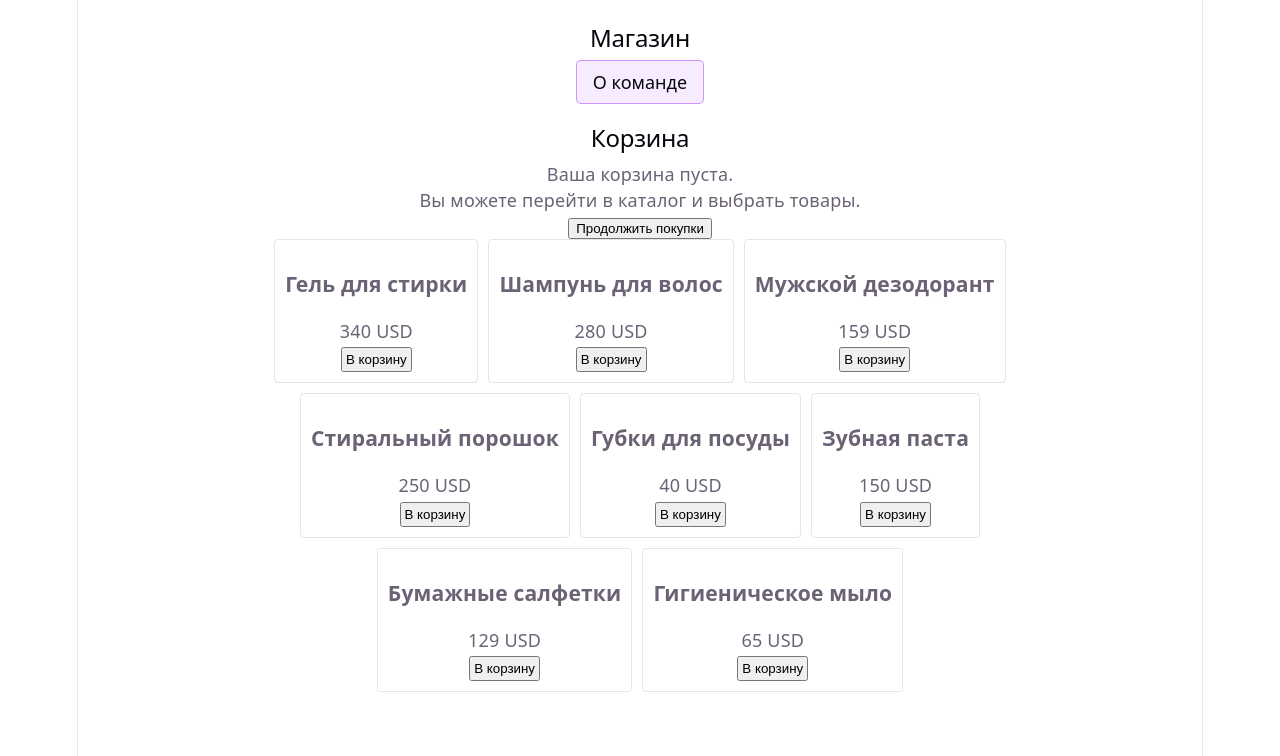
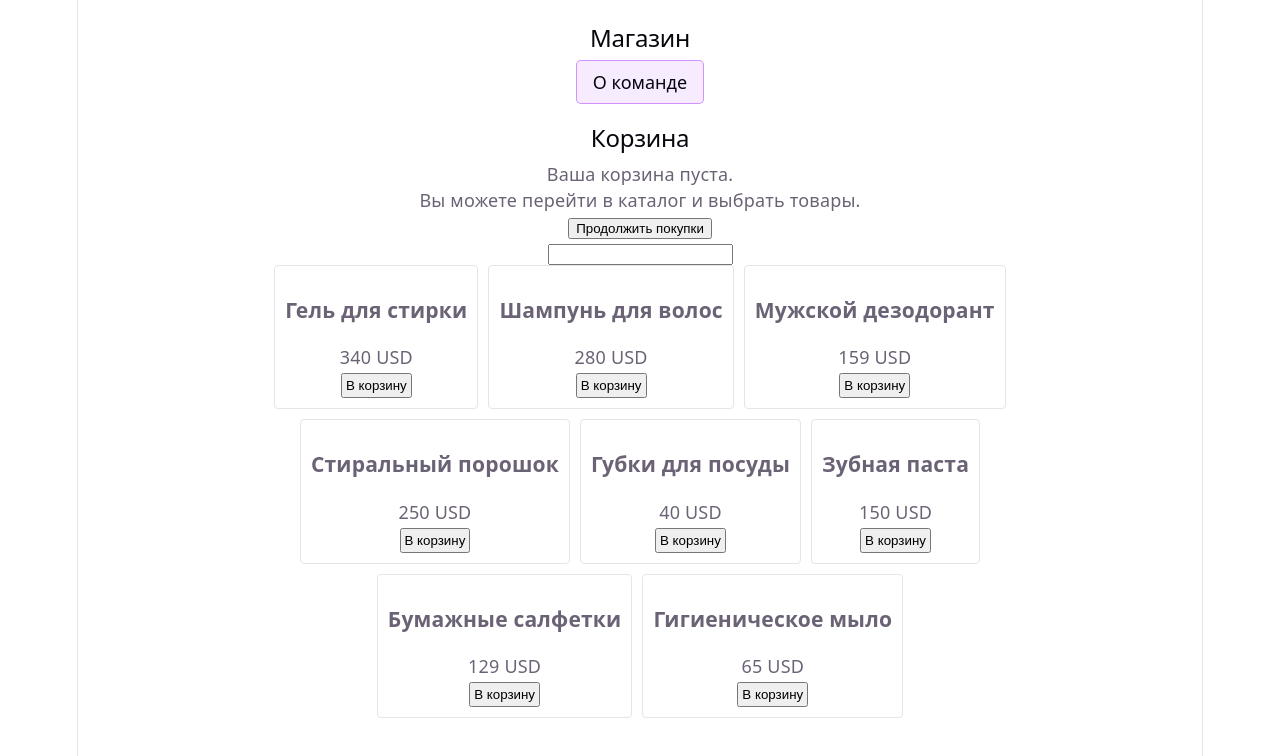
Before and after one commit to VIKTORIYA-S/online-shop, a React (Vite) app: page / in a window 1280 px wide. Both pictures are taken after a click on the button "Перейти в магазин". Shown: the top 756 px of the page. Built offline with nearby package versions, Linux system fonts and the light colour scheme.

Commit message:
feat: add search component

```diff
--- a/src/App.tsx
+++ b/src/App.tsx
@@ -5,10 +5,12 @@ import { products } from "./data/products";
 import type { CartItem, Product } from "./types";
 import { addToCart, removeFromCart } from "./logic/cart";
 import Cart from "./components/Cart";
+import SearchProduct from "./components/SearchProduct";
 
 function App() {
   const [isShopOpen, setIsShopOpen] = useState(false);
   const [cart, setCart] = useState<CartItem[]>([]);
+  const [searchedProduct, setSearchedProduct] = useState<Product[]>(products);
 
   function handleAddToCart(product: Product) {
     setCart(addToCart(cart, product));
@@ -34,7 +36,11 @@ function App() {
             onRemove={handleRemoveFromCart}
             onGoShopping={() => {}}
           />
-          <ProductList productList={products} onAddToCart={handleAddToCart} />
+          <SearchProduct setSearchedProduct={setSearchedProduct} />
+          <ProductList
+            productList={searchedProduct}
+            onAddToCart={handleAddToCart}
+          />
         </>
       ) : (
         <>
--- /dev/null
+++ b/src/components/SearchProduct.tsx
@@ -0,0 +1,26 @@
+import { useEffect, useState, type Dispatch } from "react";
+import type { Product } from "../types";
+import { products } from "../data/products";
+
+function SearchProduct({
+  setSearchedProduct,
+}: {
+  setSearchedProduct: Dispatch<React.SetStateAction<Product[]>>;
+}) {
+  const [query, setQuery] = useState("");
+
+  useEffect(() => {
+    // const productList = searchProduct(query);
+    setSearchedProduct(products);
+  }, [query, setQuery, setSearchedProduct]);
+
+  return (
+    <input
+      type="text"
+      value={query}
+      onChange={(e) => setQuery(e.target.value)}
+    />
+  );
+}
+
+export default SearchProduct;
```
